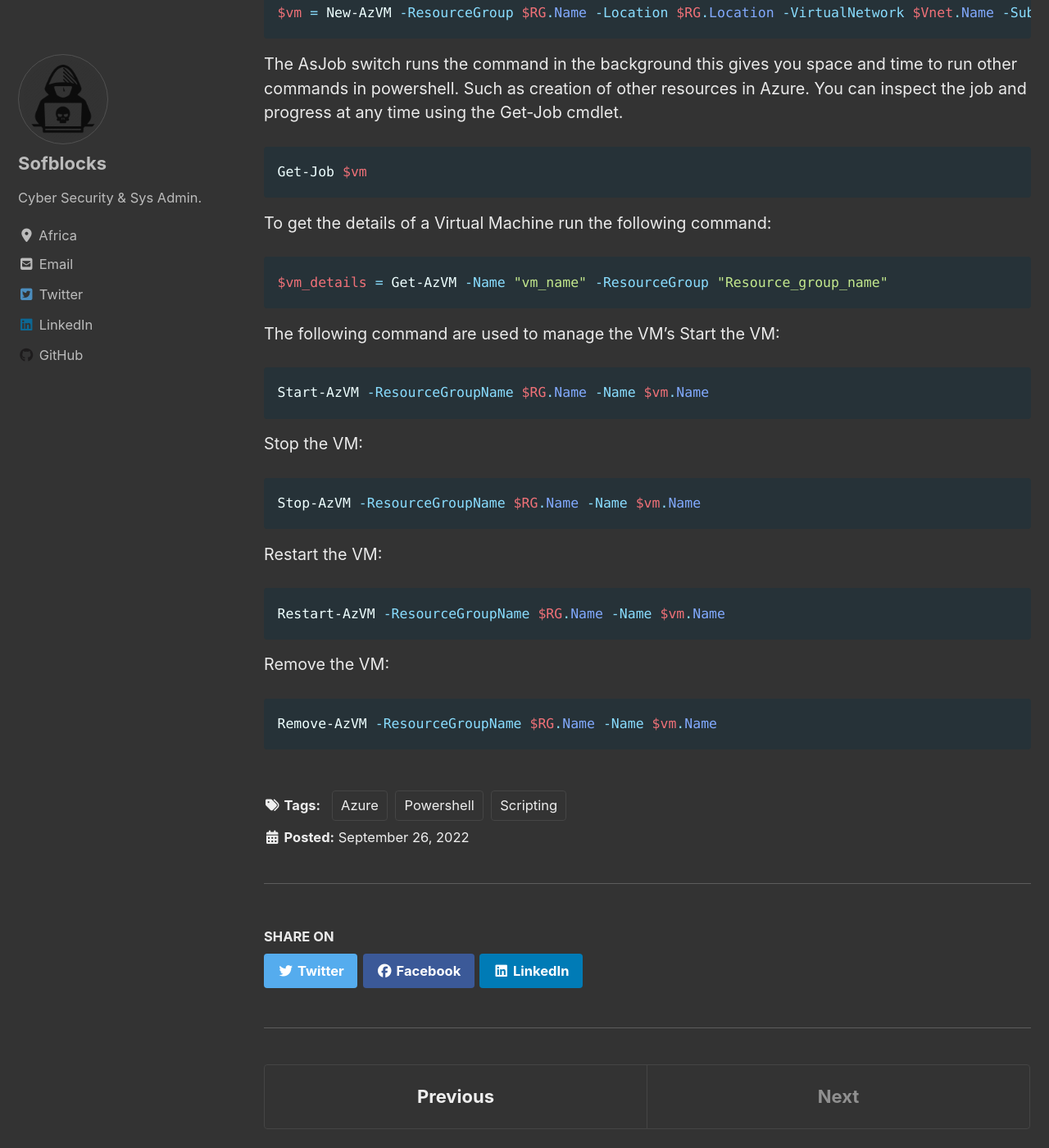
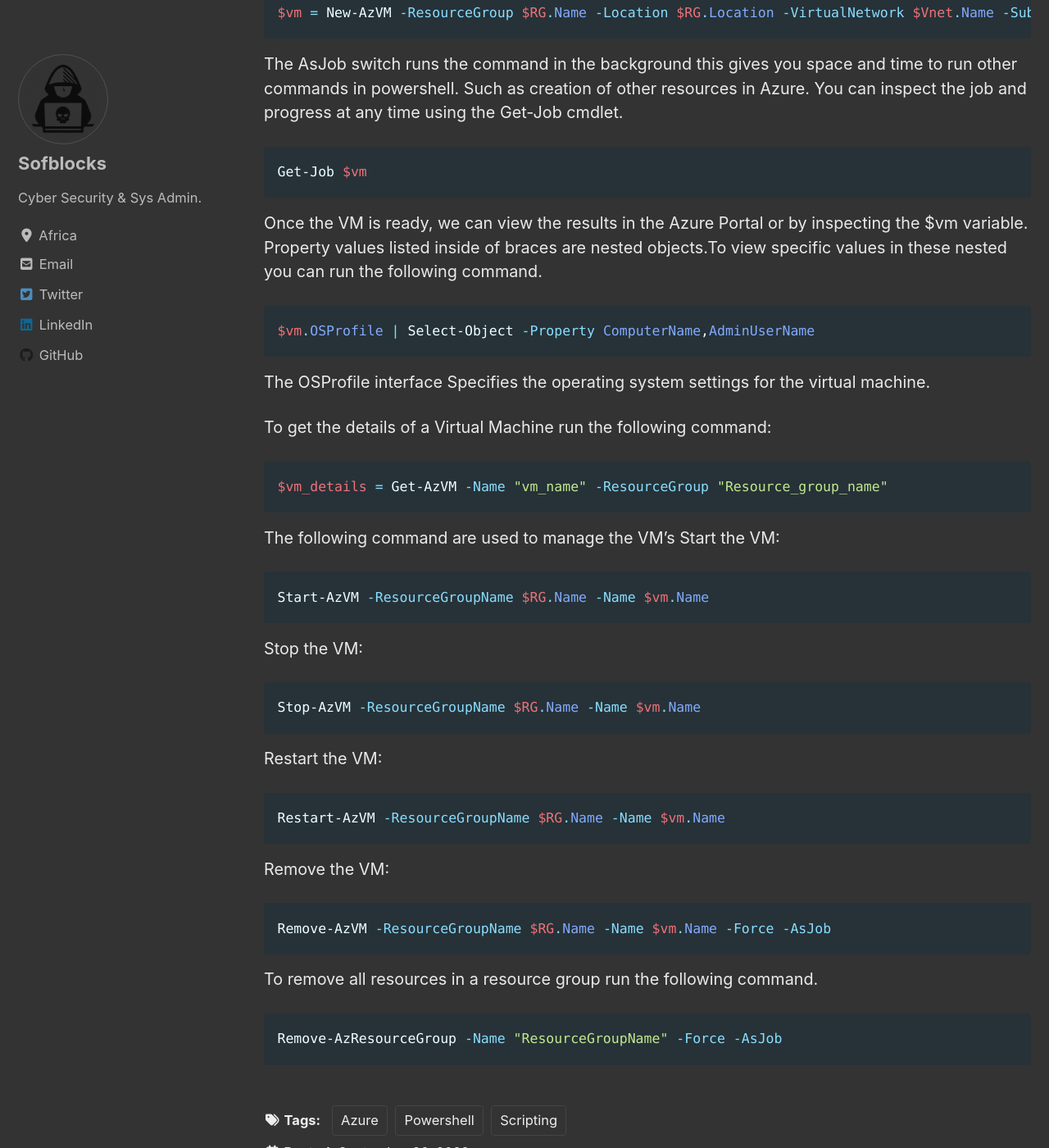
Before and after one commit to sofblocks/sofblocks.github.io, a Jekyll site: the page built from _posts/blog/2022-09-26-powershell.md, in a window 1280 px wide and 1400 px high, scrolled down 5080 px. Shown: the whole window at 82% size. Built offline with Jekyll 4.4.1, drawn with Linux system fonts in a browser that asks for light colours; cached includes are drawn as plain includes; nearby versions of some CDN libraries; comment, search, counter and statistics services are not loaded.

Commit message:
Update 2022-09-26-powershell.md

````diff
--- a/_posts/blog/2022-09-26-powershell.md
+++ b/_posts/blog/2022-09-26-powershell.md
@@ -126,6 +126,14 @@ You can inspect the job and progress at any time using the Get-Job cmdlet.
 ```powershell
 Get-Job $vm
 ```
+Once the VM is ready, we can view the results in the Azure Portal or by inspecting the $vm variable.
+Property values listed inside of braces are nested objects.To view specific values in these nested you can run the following command.
+```powershell
+$vm.OSProfile | Select-Object -Property ComputerName,AdminUserName
+```
+The OSProfile interface Specifies the operating system settings for the virtual machine.
+
+
 
 To get the details of a Virtual Machine run the following command:
 ```powershell
@@ -146,5 +154,9 @@ Restart-AzVM -ResourceGroupName $RG.Name -Name $vm.Name
 ```
 Remove the VM:
 ```powershell
-Remove-AzVM -ResourceGroupName $RG.Name -Name $vm.Name
+Remove-AzVM -ResourceGroupName $RG.Name -Name $vm.Name -Force -AsJob
 ```
+To remove all resources in a resource group run the following command.
+```powershell
+Remove-AzResourceGroup -Name "ResourceGroupName" -Force -AsJob
+```
````
